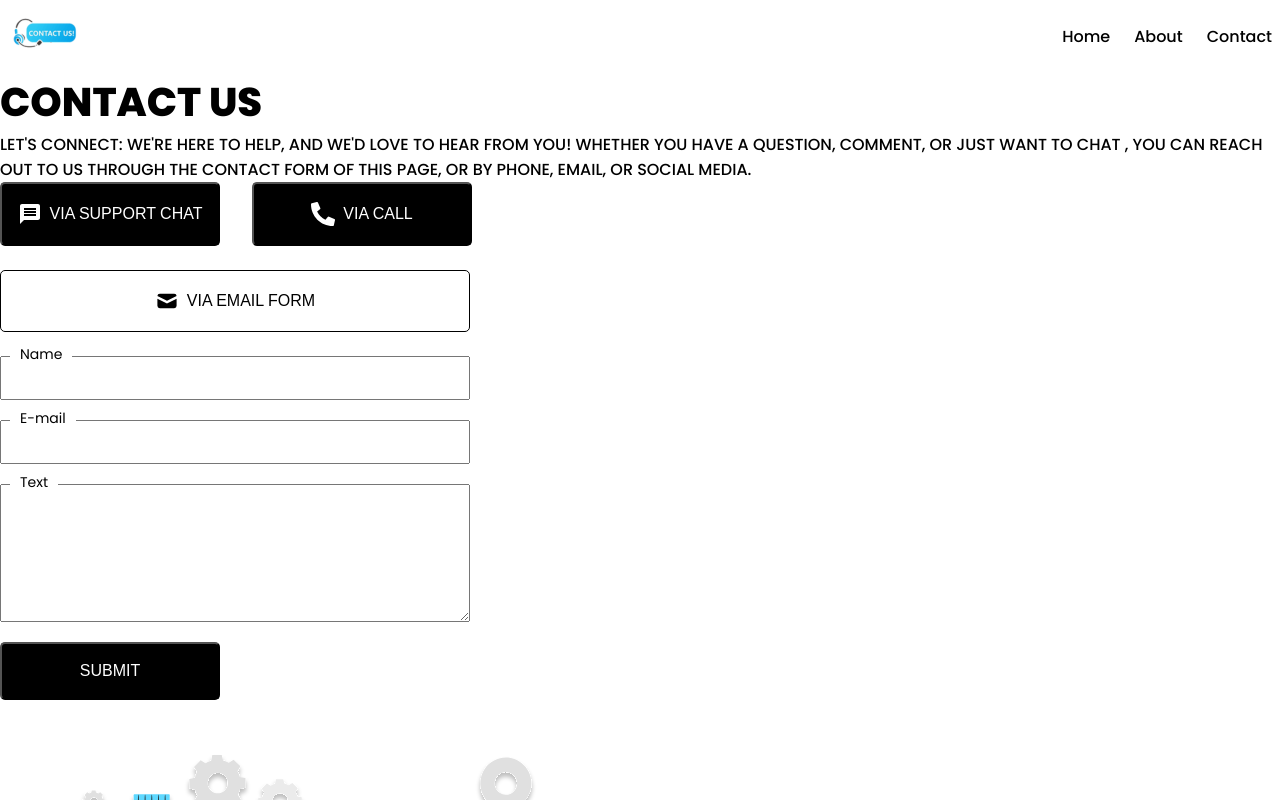
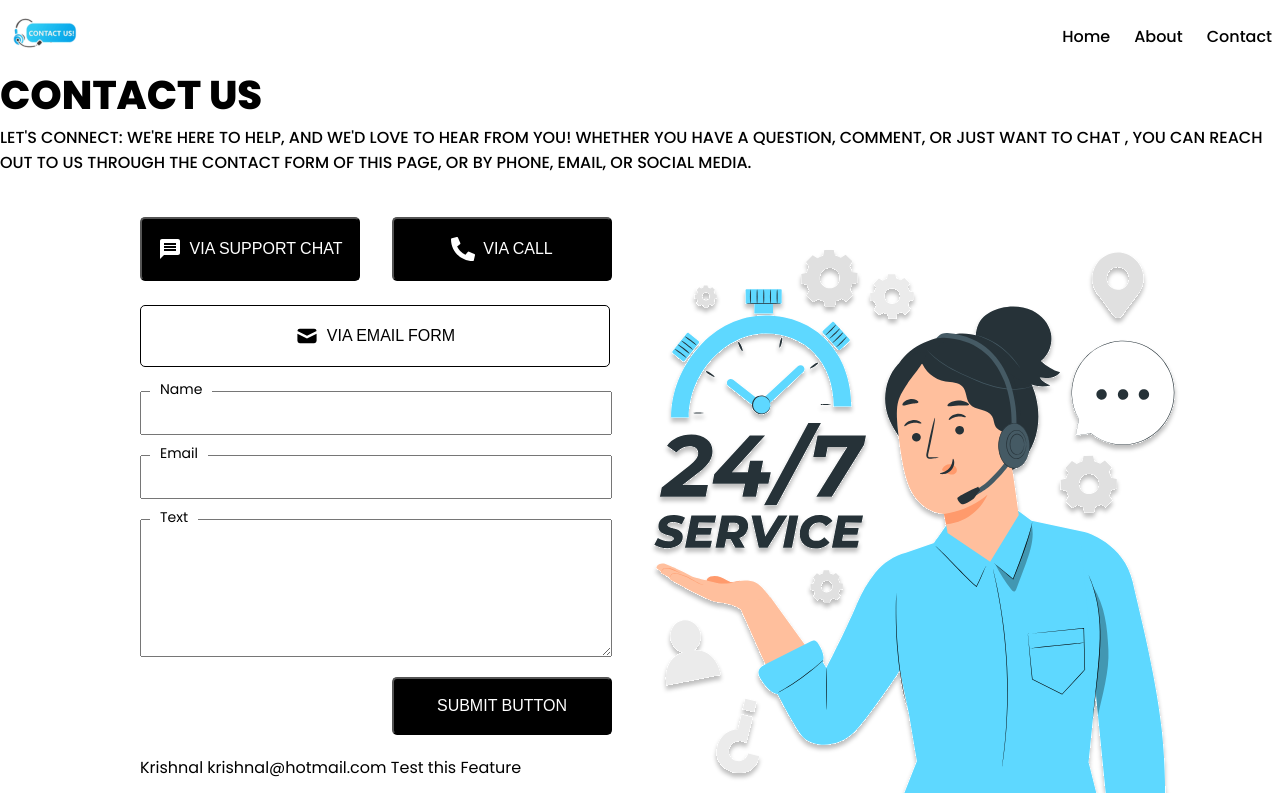
Before and after one commit to killshotroxs/contact-us, a React (Vite) app: page / in a window 1280 px wide. Shown: the top 800 px of the page. Built offline with nearby package versions, Linux system fonts and the light colour scheme.

Commit message:
Final Changes

```diff
--- a/index.html
+++ b/index.html
@@ -1,8 +1,7 @@
-<!doctype html>
+<!DOCTYPE html>
 <html lang="en">
   <head>
     <meta charset="UTF-8" />
-    <link rel="icon" type="image/svg+xml" href="/vite.svg" />
     <meta name="viewport" content="width=device-width, initial-scale=1.0" />
     <title>Contact Page</title>
   </head>
--- a/src/App.css
+++ b/src/App.css
@@ -14,3 +14,10 @@ body {
   max-width:1280px;
   margin:0 auto;
 }
+
+.main-container{
+  display: flex;
+  height: calc(100vh - 72px);
+  flex-direction: column;
+  justify-content: end;
+}
--- a/src/App.jsx
+++ b/src/App.jsx
@@ -7,8 +7,10 @@ function App() {
   return (
     <div>
       <Navigation />
+      <main className="main-container">
       <ContactHeader />
       <ContactForm />
+      </main>
     </div>
   );
 }
--- a/src/components/ContactForm/ContactForm.component.scss
+++ /dev/null
@@ -1,47 +0,0 @@
-container{
-    display: flex;
-  max-width: 1000px;
-  margin: 0 auto;
-  margin-top: 40px;
-  align-items: end;
-}
-
-.top-btn {
-    display: flex;
-    gap: 32px;
-  }
-
-  .contact-form {
-    display: flex;
-    flex-direction: column;
-    gap: 24px;
-  }
-  .contact-form form {
-    display: flex;
-    gap: 20px;
-    padding-bottom: 20px;
-    flex-direction: column;
-  }
-
-  .form-control {
-    display: flex;
-    flex-direction: column;
-    width: 470px;
-    position: relative;
-  }
-  .form-control input {
-    height: 40px;
-    padding: 0 8px;
-  }
-  .form-control textarea {
-    padding: 8px;
-  }
-
-  .form-control label {
-    font-size: 14px;
-    position: absolute;
-    top: -12px;
-    left: 10px;
-    background-color: white;
-    padding: 0 10px;
-  }
--- a/src/components/ContactForm/ContactForm.jsx
+++ b/src/components/ContactForm/ContactForm.jsx
@@ -1,15 +1,26 @@
+import Button from "../Button/Button";
+import styles from "./Contact.module.css";
 import { MdMessage } from "react-icons/md";
-import Button from "../Button/Button";
-import "./ContactForm.component.scss";
 import { FaPhoneAlt } from "react-icons/fa";
 import { HiMail } from "react-icons/hi";
-import CONIMAGE from "../../../public/images/contact.svg"
+import { useState } from "react";
+const ContactForm = () => {
+  const [name, setName] = useState("Krishnal");
+  const [email, setEmail] = useState("krishnal@hotmail.com");
+  const [text, setText] = useState("Test this Feature");
 
-const ContactForm = () => {
+  const onSubmit = (event) => {
+    event.preventDefault();
+
+    setName(event.target[0].value);
+    setEmail(event.target[1].value);
+    setText(event.target[2].value);
+  };
+
   return (
-    <section className="container">
-      <div className="contact-form">
-        <div className="top-btn">
+    <section className={styles.container}>
+      <div className={styles.contact_form}>
+        <div className={styles.top_btn}>
           <Button
             text="VIA SUPPORT CHAT"
             icon={<MdMessage fontSize="24px" />}
@@ -22,31 +33,34 @@ const ContactForm = () => {
           icon={<HiMail fontSize="24px" />}
         />
 
-        <form>
-          <div className="form-control">
+        <form onSubmit={onSubmit}>
+          <div className={styles.form_control}>
             <label htmlFor="name">Name</label>
             <input type="text" name="name" />
           </div>
-
-          <div className="form-control">
-            <label htmlFor="name">E-mail</label>
+          <div className={styles.form_control}>
+            <label htmlFor="email">Email</label>
             <input type="email" name="email" />
           </div>
+          <div className={styles.form_control}>
+            <label htmlFor="text">Text</label>
+            <textarea name="text" rows="8" />
+          </div>
+          <div
+            style={{
+              display: "flex",
+              justifyContent: "end",
+            }}
+          >
+            <Button text="SUBMIT BUTTON" />
+          </div>
 
-          <div className="form-control">
-            <label htmlFor="name">Text</label>
-            <textarea type="textarea" rows="8" name="Text" />
-          </div>
-          <div>
-            <Button text="SUBMIT" />
-          </div>
+          <div>{name + " " + email + " " + text}</div>
         </form>
       </div>
-
-      <div className="contact-image">
-        <img src={CONIMAGE} alt="contact image" />
+      <div className={styles.contact_image}>
+        <img src="/images/contact.svg" alt="contact image" />
       </div>
-
     </section>
   );
 };
--- /dev/null
+++ b/src/components/ContactForm/contact.module.css
@@ -0,0 +1,45 @@
+.container {
+  display: flex;
+  max-width: 1000px;
+  margin: 0 auto;
+  margin-top: 40px;
+  align-items: end;
+}
+.top_btn {
+  display: flex;
+  gap: 32px;
+}
+
+.contact_form {
+  display: flex;
+  flex-direction: column;
+  gap: 24px;
+}
+.contact_form form {
+  display: flex;
+  gap: 20px;
+  padding-bottom: 20px;
+  flex-direction: column;
+}
+.form_control {
+  display: flex;
+  flex-direction: column;
+  width: 100%;
+  position: relative;
+}
+.form_control input {
+  height: 40px;
+  padding: 0 8px;
+}
+.form_control textarea {
+  padding: 8px;
+}
+
+.form_control label {
+  font-size: 14px;
+  position: absolute;
+  top: -12px;
+  left: 10px;
+  background-color: white;
+  padding: 0 10px;
+}
```
